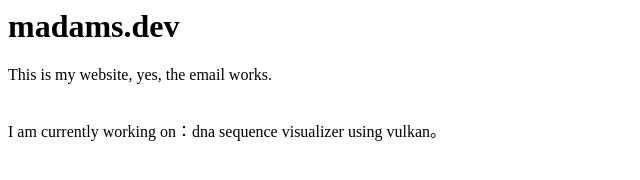
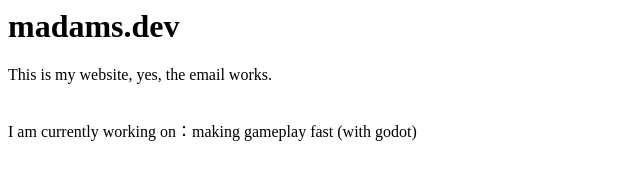
Before and after one commit to madamsdev/site, a plain HTML site: page index.html in a window 1280 px wide. Shown: the full height of the page, 0-640 px from the left. Drawn offline with Linux system fonts and the light colour scheme.

Commit message:
Update index.html

```diff
--- a/index.html
+++ b/index.html
@@ -1,3 +1,3 @@
 <h1>madams.dev</h1>
 <p>This is my website, yes, the email works.</p>
-<p><br>I am currently working on：dna sequence visualizer using vulkan。</p>
+<p><br>I am currently working on：making gameplay fast (with godot)</p>
```
